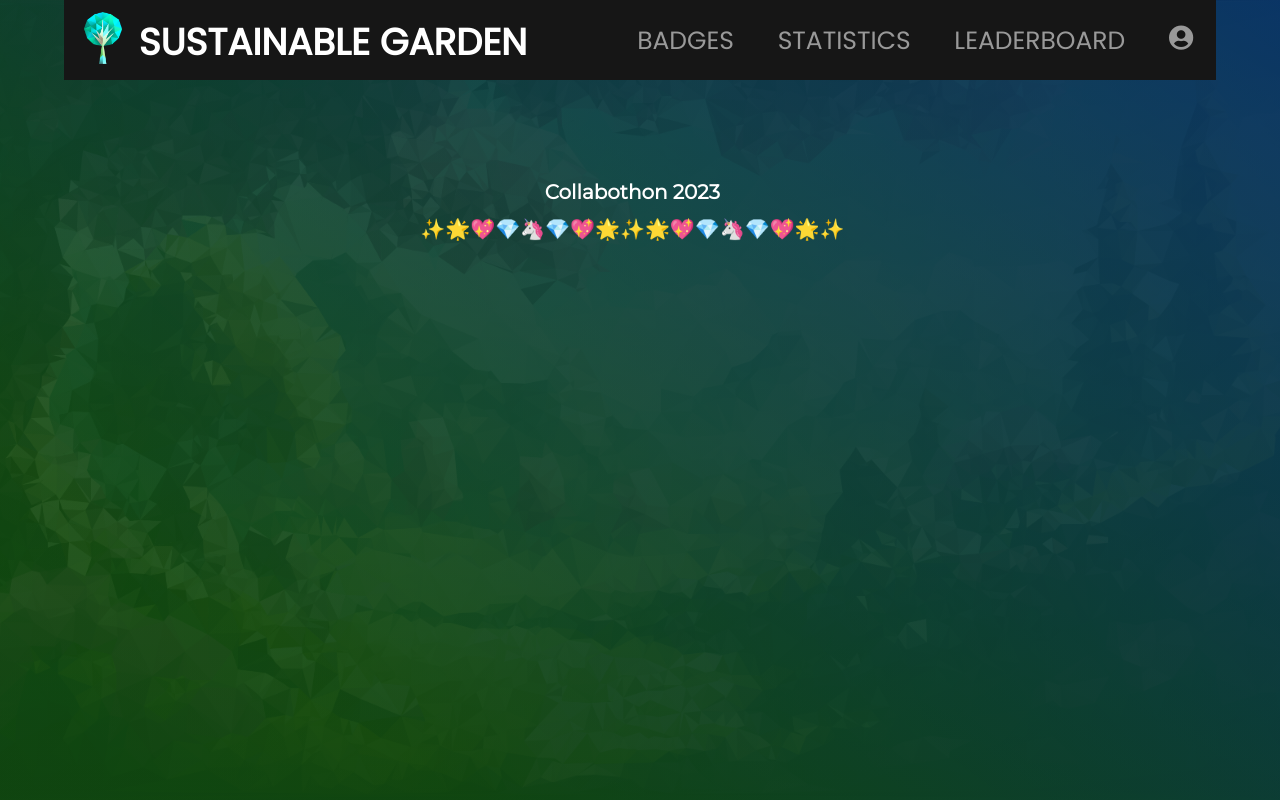
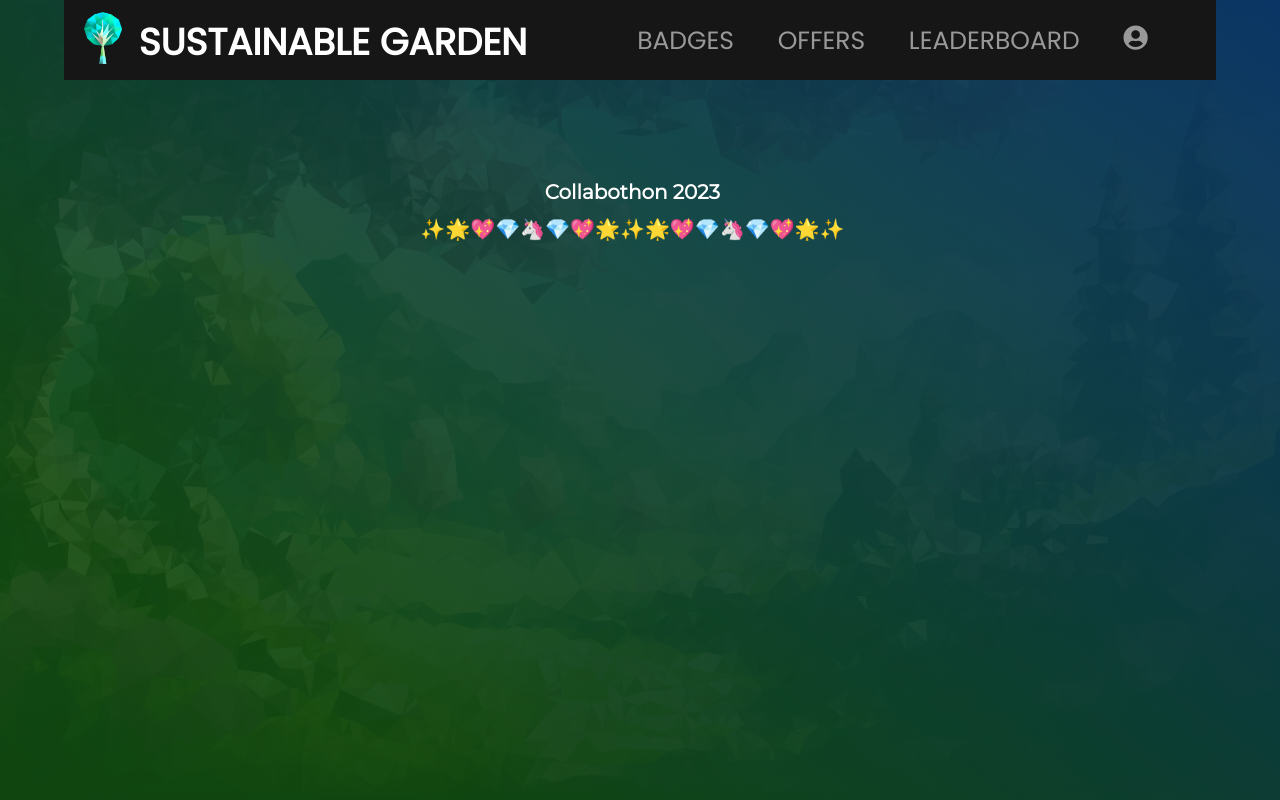
Before and after one commit to Kabanosk/Collabothon2023, a FastAPI app: page /profile/leaderboard in a window 1280 px wide. Run offline with FastAPI, Linux system fonts and the light colour scheme; the visitor is signed in with stand-in values (Sample User, id 1); data that the repository does not hold is empty; parts of the project's set-up code (start-up, migrations or seed data) failed here and were passed over; some libraries are stand-ins or nearby versions.

Commit message:
feat: add offers

```diff
--- a/src/templates/profile/badges.html
+++ b/src/templates/profile/badges.html
@@ -35,7 +35,7 @@
 
 						<ul id="menu">
 							<li><a href="/profile/badges" class="cool-link">Badges</a></li>
-							<li><a href="/profile/stats" class="cool-link">Statistics</a></li>
+							<li><a href="/profile/stats" class="cool-link">Offers</a></li>
 							<li><a href="/profile/leaderboard" class="cool-link">Leaderboard</a></li>
 							<li><a href="/profile" class="avatar"><i class="fas fa-user-circle"></i></a></li>
 						</ul>
--- a/src/templates/profile/leaderboard.html
+++ b/src/templates/profile/leaderboard.html
@@ -36,7 +36,7 @@
 
                         <ul id="menu">
                             <li><a href="/profile/badges" class="cool-link">Badges</a></li>
-                            <li><a href="/profile/stats" class="cool-link">Statistics</a></li>
+                            <li><a href="/profile/stats" class="cool-link">Offers</a></li>
                             <li><a href="/profile/leaderboard" class="cool-link">Leaderboard</a></li>
 							<li><a href="/profile" class="avatar"><i class="fas fa-user-circle"></i></a></li>
                         </ul>
--- a/src/templates/profile/profile.html
+++ b/src/templates/profile/profile.html
@@ -48,7 +48,7 @@
 
 						<ul id="menu">
 							<li><a href="/profile/badges" class="cool-link">Badges</a></li>
-							<li><a href="/profile/stats" class="cool-link">Statistics</a></li>
+							<li><a href="/profile/stats" class="cool-link">Offers</a></li>
 							<li><a href="/profile/leaderboard" class="cool-link">Leaderboard</a></li>
 							<li><a href="/profile" class="avatar"><i class="fas fa-user-circle"></i></a></li>
 						</ul>
```
